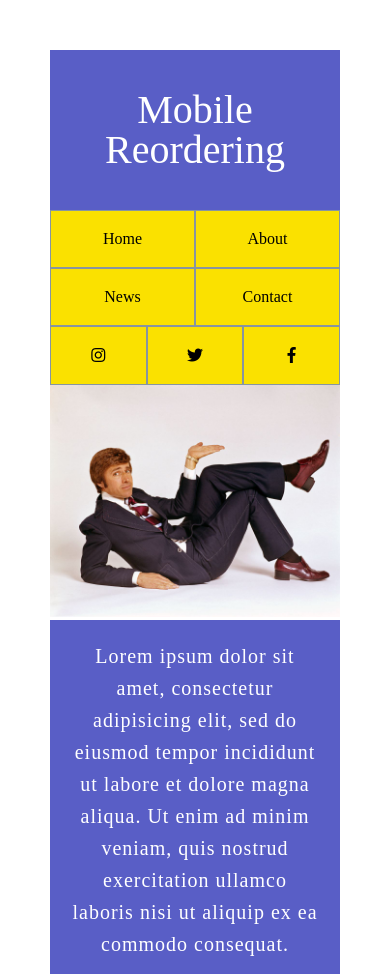
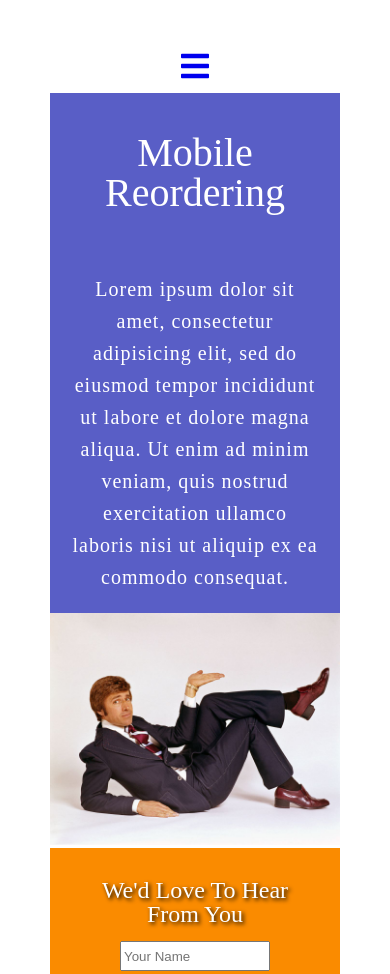
Before and after one commit to Dayun123/css_practice-flexbox, a website: page mobile-reordering/index.html in a window 390 px wide. Shown: the top 974 px of the page. Drawn offline with nearby package versions, Linux system fonts and the light colour scheme; files that its build step writes are made by us from their sources.

Commit message:
Complete project by setting up toggle nav functionality and re-ordering main page elements.

```diff
--- a/mobile-reordering/index.html
+++ b/mobile-reordering/index.html
@@ -14,7 +14,8 @@
     </header>
 
     <nav>
-      <ul>
+      <a href="#" id="toggleNav"><i class="fas fa-bars"></i></a>
+      <ul id="mainNav">
         <li><a href="#">Home</a></li>
         <li><a href="#">About</a></li>
         <li><a href="#">News</a></li>
@@ -49,5 +50,14 @@
 
   </div>
 
+  <script type="text/javascript">
+    var toggleNav = document.getElementById('toggleNav');
+    var mainNav = document.getElementById('mainNav');
+    toggleNav.addEventListener('click', function(){
+      mainNav.classList.toggle('open');
+    });
+
+  </script>
+
 </body>
 </html>
--- a/mobile-reordering/style.css
+++ b/mobile-reordering/style.css
@@ -35,6 +35,10 @@ body {
 /*.site-description { border: 3px dashed red; }*/
 /*.signup-form { border: 3px dashed purple; }*/
 /*footer { border: 3px dashed pink; }*/
+
+#toggleNav {
+  display: none;
+}
 
 .site-wrapper {
   max-width: 900px;
@@ -169,4 +173,45 @@ footer {
     max-width: 150px;
   }
 
+  nav li {
+    flex-basis: 100%;
+  }
+
+  .site-wrapper {
+    display: flex;
+    flex-direction: column;
+  }
+
+  /* Set the order of all of the main section flex-items to a high number so we can order them starting at 1 individually. */
+  .site-wrapper > * {
+    order: 100;
+  }
+
+  .site-wrapper nav {
+    order: 1;
+  }
+
+  .site-wrapper header {
+    order: 2;
+  }
+
+  .site-description {
+    order: 3;
+  }
+
+  #toggleNav {
+    display: block;
+    text-align: center;
+    font-size: 2rem;
+    padding-bottom: 10px;
+  }
+
+  nav ul {
+    display: none;
+  }
+
+  .open {
+    display: flex;
+  }
+
 }
```
Also changed, not shown: mobile-reordering/build/index.html, mobile-reordering/build/style.min.css.
